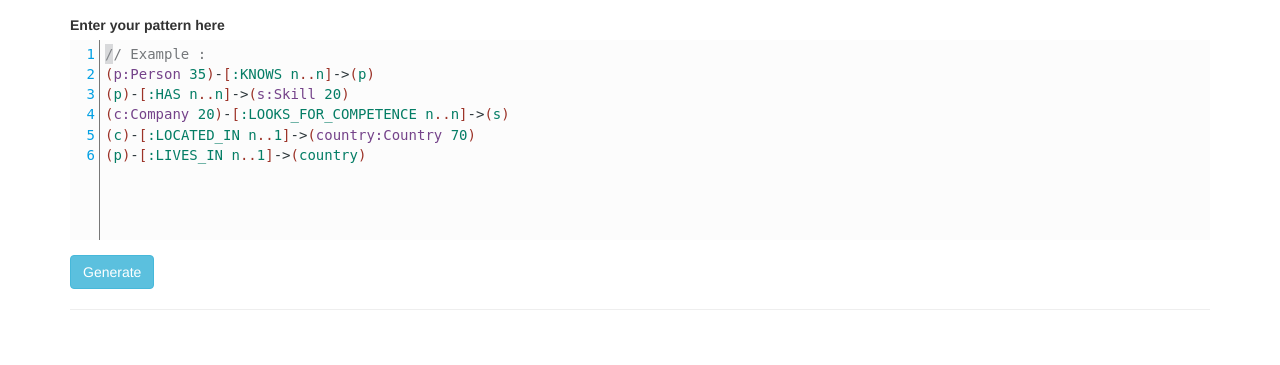
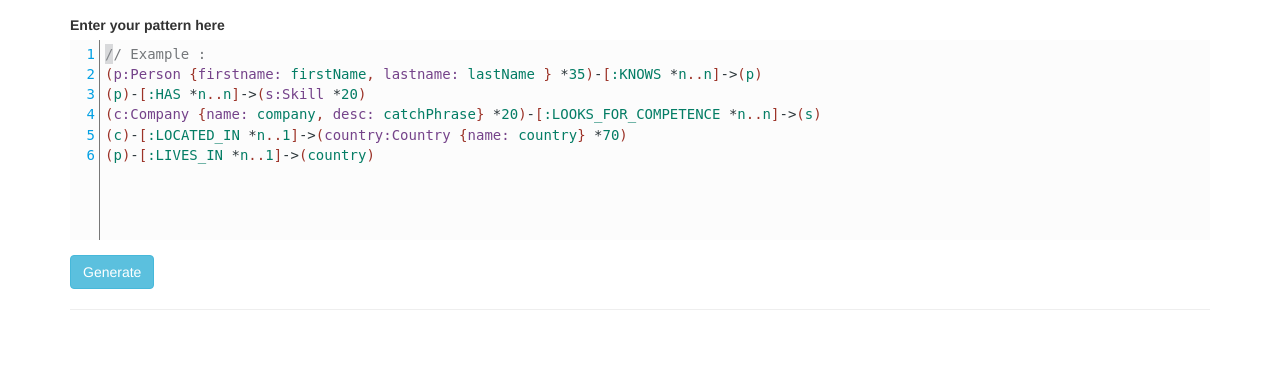
Before and after one commit to neoxygen/graphgen, a PHP site: template src/Views/base.html.twig in a window 1280 px wide. Shown: the part 55-420 px from the top of the page. Run offline with PHP 8.4, Linux system fonts and the light colour scheme; the template is opened without the code that fills it, so the values that code supplies are empty; some libraries are stand-ins or nearby versions.

Commit message:
better example

```diff
--- a/src/Views/base.html.twig
+++ b/src/Views/base.html.twig
@@ -116,11 +116,11 @@
             <div class="form-group">
                 <label for="patternBox">Enter your pattern here</label>
                 <textarea id="patternBox" class="form-control" rows="6" placeholder="">// Example :
-(p:Person 35)-[:KNOWS n..n]->(p)
-(p)-[:HAS n..n]->(s:Skill 20)
-(c:Company 20)-[:LOOKS_FOR_COMPETENCE n..n]->(s)
-(c)-[:LOCATED_IN n..1]->(country:Country 70)
-(p)-[:LIVES_IN n..1]->(country)</textarea>
+(p:Person {firstname: firstName, lastname: lastName } *35)-[:KNOWS *n..n]->(p)
+(p)-[:HAS *n..n]->(s:Skill *20)
+(c:Company {name: company, desc: catchPhrase} *20)-[:LOOKS_FOR_COMPETENCE *n..n]->(s)
+(c)-[:LOCATED_IN *n..1]->(country:Country {name: country} *70)
+(p)-[:LIVES_IN *n..1]->(country)</textarea>
             </div>
 
             <button type="submit" id="gen_button" class="btn btn-info">Generate</button>
```
